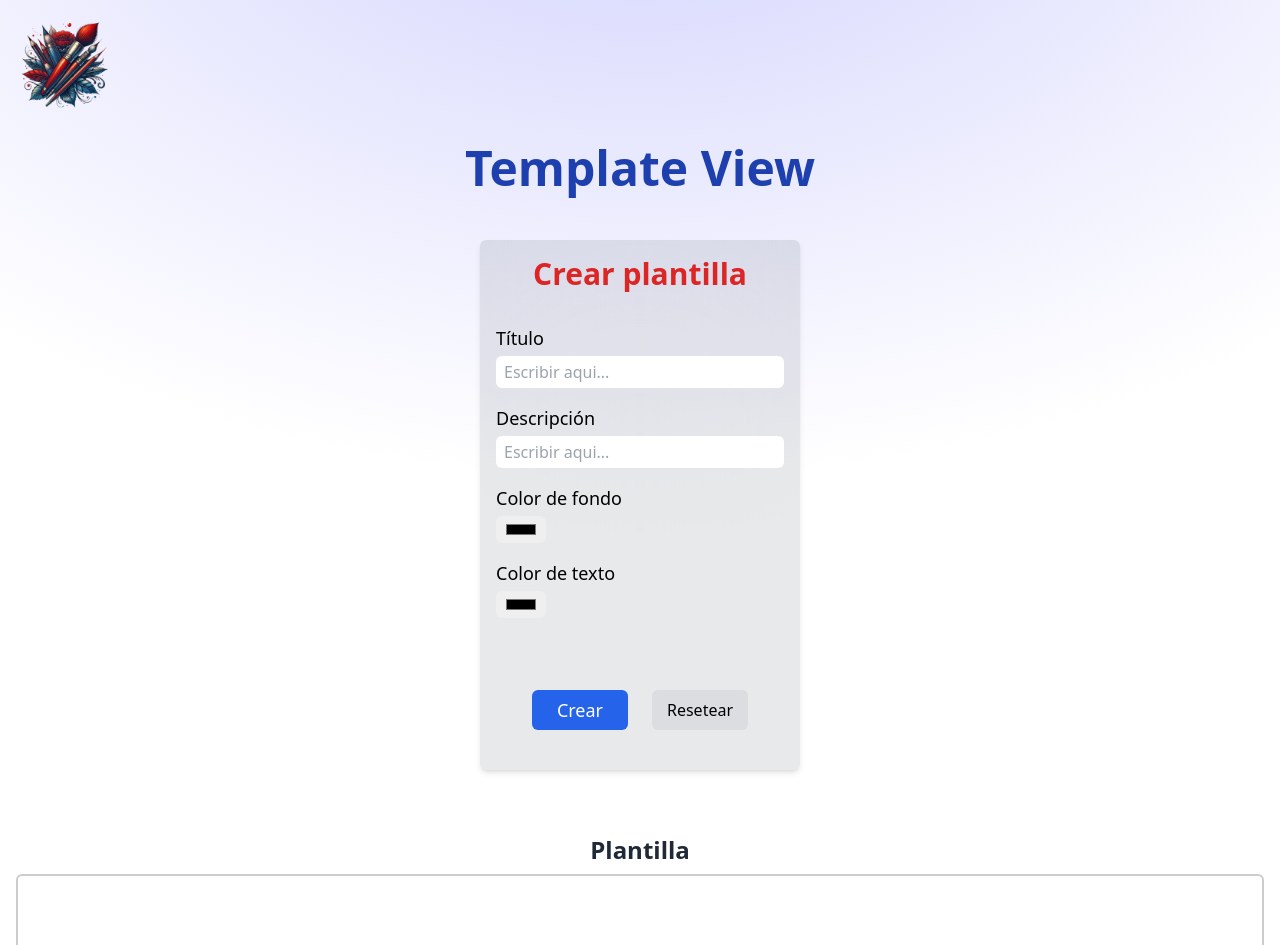
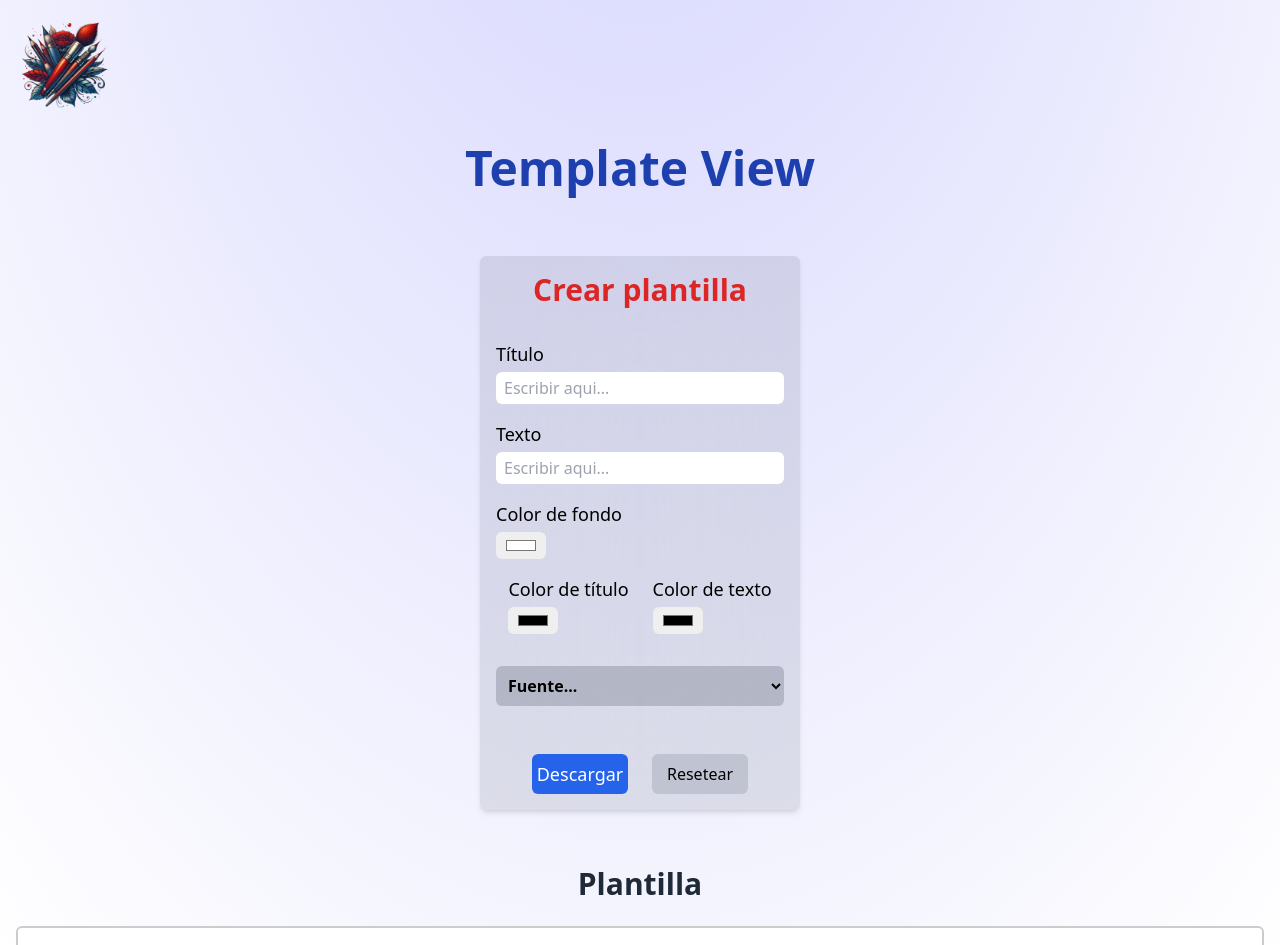
Before and after one commit to nicotapie30/template-view, a React (Vite) app: page / in a window 1280 px wide. Shown: the top 945 px of the page. Built offline with nearby package versions, Linux system fonts and the light colour scheme.

Commit message:
add: 05 Agregando lógica l formulario, con inputs de texto, colores de fuentes y fondo y estilo de fuente

```diff
--- a/src/App.jsx
+++ b/src/App.jsx
@@ -1,10 +1,10 @@
-import { Header } from './components/header/Header'
-import { Main } from './components/main/Main'
-import { Footer } from './components/footer/Footer'
+import { Header } from '@/components/header/Header'
+import { Main } from '@/components/main/Main'
+import { Footer } from '@/components/footer/Footer'
 
 function App() {
 	return (
-		<div className='absolute w-full h-full top-0 z-[-2] bg-white bg-[radial-gradient(ellipse_80%_80%_at_50%_-20%,rgba(110,109,250,0.3),rgba(255,255,255,0))]'>
+		<div className='w-full h-full overflow-x-hidden top-0 z-[-2] bg-white bg-[radial-gradient(ellipse_80%_80%_at_50%_-20%,rgba(110,109,250,0.3),rgba(255,255,255,0))]'>
 			<Header />
 
 			<Main />
--- a/src/components/buttons/Button.jsx
+++ b/src/components/buttons/Button.jsx
@@ -1,12 +1,12 @@
-export const Button = ({ type, content }) => {
+export const Button = ({ type, content, onReset }) => {
 	const className =
 		type === 'submit'
 			? 'w-24 h-10 bg-blue-600 text-lg text-white font-medium rounded-md hover:bg-blue-800'
-			: 'w-24 h-10 bg-gray-300/50 font-medium backdrop-blur-3xl rounded-md hover:bg-gray-400/50'
+			: 'w-24 h-10 bg-gray-400/40 font-medium backdrop-blur-3xl rounded-md hover:bg-gray-400/50'
 
 	return (
 		<>
-			<button type={type} className={className}>
+			<button type={type} className={className} onClick={onReset}>
 				{content}
 			</button>
 		</>
--- a/src/components/footer/Footer.jsx
+++ b/src/components/footer/Footer.jsx
@@ -3,7 +3,7 @@ import { Copyright } from './Copyright'
 
 export const Footer = () => {
 	return (
-		<footer className='w-full h-40 mt-40 p-4 flex flex-col justify-end items-center bg-slate-700 text-cyan-50'>
+		<footer className='w-full h-full mt-32 p-4 flex flex-col items-center bg-slate-700 text-cyan-50'>
 			<div className='flex flex-col items-center gap-4'>
 				<h5 className='text-xl font-bold '>Contacto</h5>
 				<div className='flex'>
--- a/src/components/form/Form.jsx
+++ b/src/components/form/Form.jsx
@@ -1,9 +1,29 @@
 import React, { useState } from 'react'
-import { Button } from '../buttons/Button'
-import { Input } from '../inputs/Input'
+import { Button } from '@/components/buttons/Button'
+import { Input } from '@/components/inputs/Input'
+import { Template } from '@/components/main/Template'
+import { SelectFont } from '@/components/inputs/SelectFont'
+import { initialValues } from '@/utils/initialValues'
 
 export const Form = () => {
+	const [inputValue, setInputValue] = useState(initialValues)
+	const [font, setFont] = useState('')
+
+	const handleChange = (e) => {
+		const { id, value } = e.target
+		setInputValue((prevState) => ({
+			...prevState,
+			[id]: value,
+		}))
+	}
+
+	const handleReset = () => {
+		setInputValue(initialValues)
+		setFont('')
+	}
+
 	return (
+		<div className='w-screen h-full p-4 flex flex-col items-center gap-4'>
 			<form className='w-80 h-full p-4 mt-12 flex flex-col gap-4 bg-gray-800/10 backdrop-blur-3xl rounded-md shadow-md'>
 				<h2 className='mb-4 text-center text-3xl font-bold text-red-600'>
 					Crear plantilla
@@ -11,25 +31,55 @@ export const Form = () => {
 				<Input
 					type='text'
 					name='Título'
-				id='Título'
+					id='title'
 					placeholder='Escribir aqui...'
+					value={inputValue.title}
+					onChange={handleChange}
 				/>
 
 				<Input
 					type='text'
-				name='Descripción'
-				id='Descripción'
+					name='Texto'
+					id='text'
 					placeholder='Escribir aqui...'
+					value={inputValue.text}
+					onChange={handleChange}
 				/>
 
-			<Input type='color' name='Color de fondo' id='backgroundColor' v />
+				<Input
+					type='color'
+					name='Color de fondo'
+					id='backgroundColor'
+					value={inputValue.backgroundColor}
+					onChange={handleChange}
+				/>
 
-			<Input type='color' name='Color de texto' id='textColor' />
+				<div className='w-full h-full flex gap-6 place-content-center'>
+					<Input
+						type='color'
+						name='Color de título'
+						id='titleColor'
+						value={inputValue.titleColor}
+						onChange={handleChange}
+					/>
+
+					<Input
+						type='color'
+						name='Color de texto'
+						id='textColor'
+						value={inputValue.textColor}
+						onChange={handleChange}
+					/>
+				</div>
+
+				<SelectFont font={font} setFont={setFont} />
 
 				<div className='w-full h-full mt-8 flex justify-center items-center gap-6'>
-				<Button type='submit' content='Crear' />
-				<Button type='reset' content='Resetear' />
+					<Button type='submit' content='Descargar' />
+					<Button type='reset' content='Resetear' onReset={handleReset} />
 				</div>
 			</form>
+			<Template values={inputValue} font={font} />
+		</div>
 	)
 }
--- /dev/null
+++ b/src/components/inputs/SelectFont.jsx
@@ -0,0 +1,30 @@
+export const SelectFont = ({ font, setFont }) => {
+	const handleSelect = (e) => {
+		setFont(e.target.value)
+	}
+
+	const className = 'w-full p-2 bg-white/40 backdrop-blur-3xl font-medium'
+
+	return (
+		<select
+			className='w-full p-2 mt-4 bg-gray-800/20 rounded-md font-semibold outline-none'
+			name='select'
+			id='select'
+			value={font}
+			onChange={handleSelect}
+		>
+			<option value='' className={className}>
+				Fuente...
+			</option>
+			<option value='font-sans' className={className}>
+				font-sans
+			</option>
+			<option value='font-serif' className={className}>
+				font-serif
+			</option>
+			<option value='font-mono' className={className}>
+				font-mono
+			</option>
+		</select>
+	)
+}
--- a/src/components/main/Main.jsx
+++ b/src/components/main/Main.jsx
@@ -1,5 +1,4 @@
-import { Form } from '../form/Form'
-import { Template } from './Template'
+import { Form } from '@/components/form/Form'
 
 export const Main = () => {
 	return (
@@ -8,10 +7,6 @@ export const Main = () => {
 			<div>
 				<Form />
 			</div>
-
-			<div className='w-full h-96 mt-28'>
-				<Template />
-			</div>
 		</main>
 	)
 }
--- a/src/components/main/Template.jsx
+++ b/src/components/main/Template.jsx
@@ -1,16 +1,55 @@
-export const Template = ({ title, description, bgColor, textColor }) => {
-	const colors = bgColor && textColor ? `bg-${bgColor} text-${textColor}` : ''
+import './template.css'
+
+export const Template = ({ values, font }) => {
+	const formValues = {
+		backgroundColor: values.backgroundColor,
+		titleColor: values.titleColor,
+		textColor: values.textColor,
+		fontFamily:
+			font === 'font-sans'
+				? 'Arial, sans-serif'
+				: font === 'font-serif'
+					? 'Georgia, serif'
+					: font === 'font-mono'
+						? 'Courier New, monospace'
+						: '',
+	}
 
 	return (
 		<>
-			<h3 className='mb-2 text-2xl text-gray-800 text-center font-semibold'>
+			<h3 className='mb-2 mt-10 text-3xl text-gray-800 text-center font-semibold'>
 				Plantilla
 			</h3>
 			<div
-				className={`w-full h-full p-4 flex flex-col items-center border-2 border-black/20 rounded-md ${colors}`}
+				className='max-w-full w-full height-template overflow-hidden text-wrap p-4 z-10 flex flex-col items-center border-2 border-black/20 rounded-md'
+				style={
+					formValues.backgroundColor && {
+						backgroundColor: formValues.backgroundColor,
+					}
+				}
 			>
-				<h4>{title}</h4>
-				<p>{description}</p>
+				<h4
+					className='mb-10 mt-3 text-4xl font-bold'
+					style={
+						formValues.titleColor && {
+							color: formValues.titleColor,
+							fontFamily: formValues.fontFamily,
+						}
+					}
+				>
+					{values.title}
+				</h4>
+				<p
+					className='w-full text-lg overflow-x-hidden flex justify-center'
+					style={
+						formValues.textColor && {
+							color: formValues.textColor,
+							fontFamily: formValues.fontFamily,
+						}
+					}
+				>
+					{values.text}
+				</p>
 			</div>
 		</>
 	)
--- /dev/null
+++ b/src/components/main/template.css
@@ -0,0 +1,3 @@
+.height-template {
+	height: 1024px;
+}
--- /dev/null
+++ b/src/utils/initialValues.js
@@ -0,0 +1,7 @@
+export const initialValues = {
+	title: '',
+	text: '',
+	backgroundColor: '#ffffff',
+	titleColor: '#000000',
+	textColor: '#000000',
+}
--- a/vite.config.js
+++ b/vite.config.js
@@ -1,7 +1,13 @@
 import { defineConfig } from 'vite'
 import react from '@vitejs/plugin-react-swc'
+import path from 'path'
 
 // https://vite.dev/config/
 export default defineConfig({
-  plugins: [react()],
+	plugins: [react()],
+	resolve: {
+		alias: {
+			'@': path.resolve(__dirname, './src'),
+		},
+	},
 })
```
Lines whose indentation alone changed are shown as unchanged.
